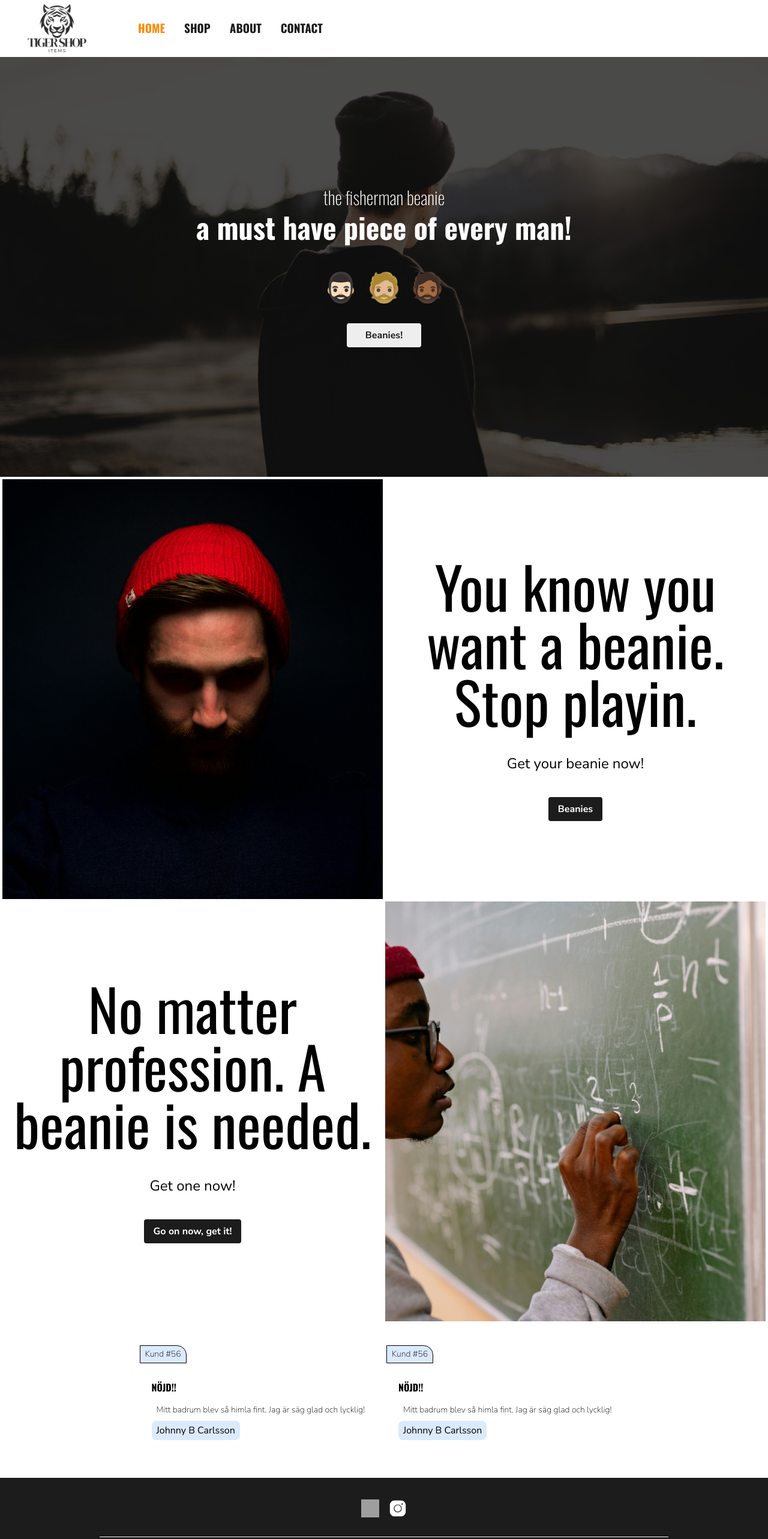
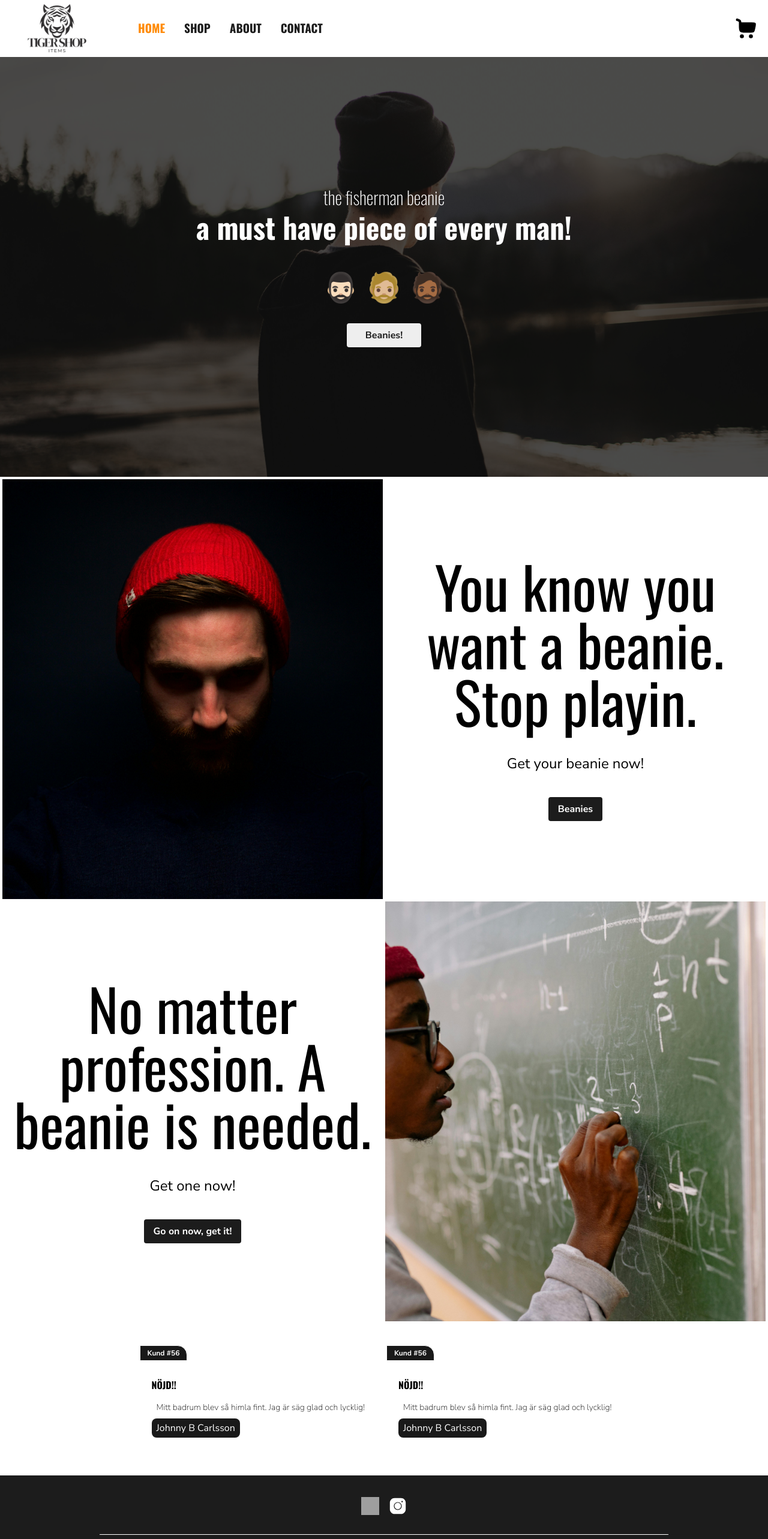
Before and after one commit to Gaspardious/beanie, a Next.js app in the folder beanie/: page / in a window 1280 px wide. Shown: the top 2566 px of the page at 60% size. Built offline with nearby package versions, Linux system fonts and the light colour scheme; grey boxes are pictures that could not be loaded.

Commit message:
cart added

```diff
--- a/beanie/components/Footer/Footer.tsx
+++ b/beanie/components/Footer/Footer.tsx
@@ -58,7 +58,7 @@ const Footer = () => {
         <div className=" flex flex-col items-center justify-center pb-3 pt-10  text-white text-center">
           <p className="text-sm mt-2 flex flex-wrap items-center justify-center gap-1">
             Like this website? Get in touch →
-          <Link href="https://www.gaspardev.com" className="text-[#7fc7ff] hover:underline">
+          <Link href="https://www.gaspardev.com" className="text-[#ff8b07] hover:underline">
             www.gaspardev.com
           </Link>
           </p>
--- a/beanie/components/Header/Header.tsx
+++ b/beanie/components/Header/Header.tsx
@@ -61,9 +61,14 @@ const Header = () => {
             ))}
           </nav>
         </div>
-        <div className="flex flex-row items-center justify-center h-full gap-1">
+        <div className="flex flex-row items-center justify-center h-full gap-4">
+          <Image src={isScrolled ? "/cart_white.svg" : "/cart_black.svg"} alt="cart" width={40} height={50} className="ml-2 sm:ml-10" />
           <MobileMenu open={menuOpen} setOpen={setMenuOpen} />
         </div>
+
+
+
+
       </section>
       {menuOpen && (
         <div
--- a/beanie/components/Reviews/Reviews.tsx
+++ b/beanie/components/Reviews/Reviews.tsx
@@ -9,12 +9,12 @@ type ReviewProps = {
 const Reviews = ({customerName, text, customerNumber, heading }: ReviewProps) => {
   return (
     <div className="my-5 sm:my-10">
-        <p className="text-sm font-thin text-black bg-blue-100 border w-fit p-1 px-2 rounded-tr-2xl">{customerNumber}</p>
+        <p className="text-xs font-bold text-white bg-black/90 border w-fit py-1 px-3 rounded-tr-2xl">{customerNumber}</p>
             <div className="flex flex-wrap justify-center text-black bg-white p-5 w-fit rounded-r-full ">
                 <section>
                     <h2 className="uppercase font-bold py-2">{heading}</h2>
                     <p className="text-sm font-thin px-2 py-2">{text}</p>
-                    <p className=" bg-blue-100 w-fit py-1 px-2 rounded-lg">{customerName}</p>
+                    <p className=" bg-black/90 text-white w-fit py-1 px-2 rounded-lg">{customerName}</p>
                 </section>
             </div>
     </div>
```
Also changed, not shown: beanie/components/Cart/Cart.tsx (added), beanie/public/cart_black.svg (added), beanie/public/cart_white.svg (added).
